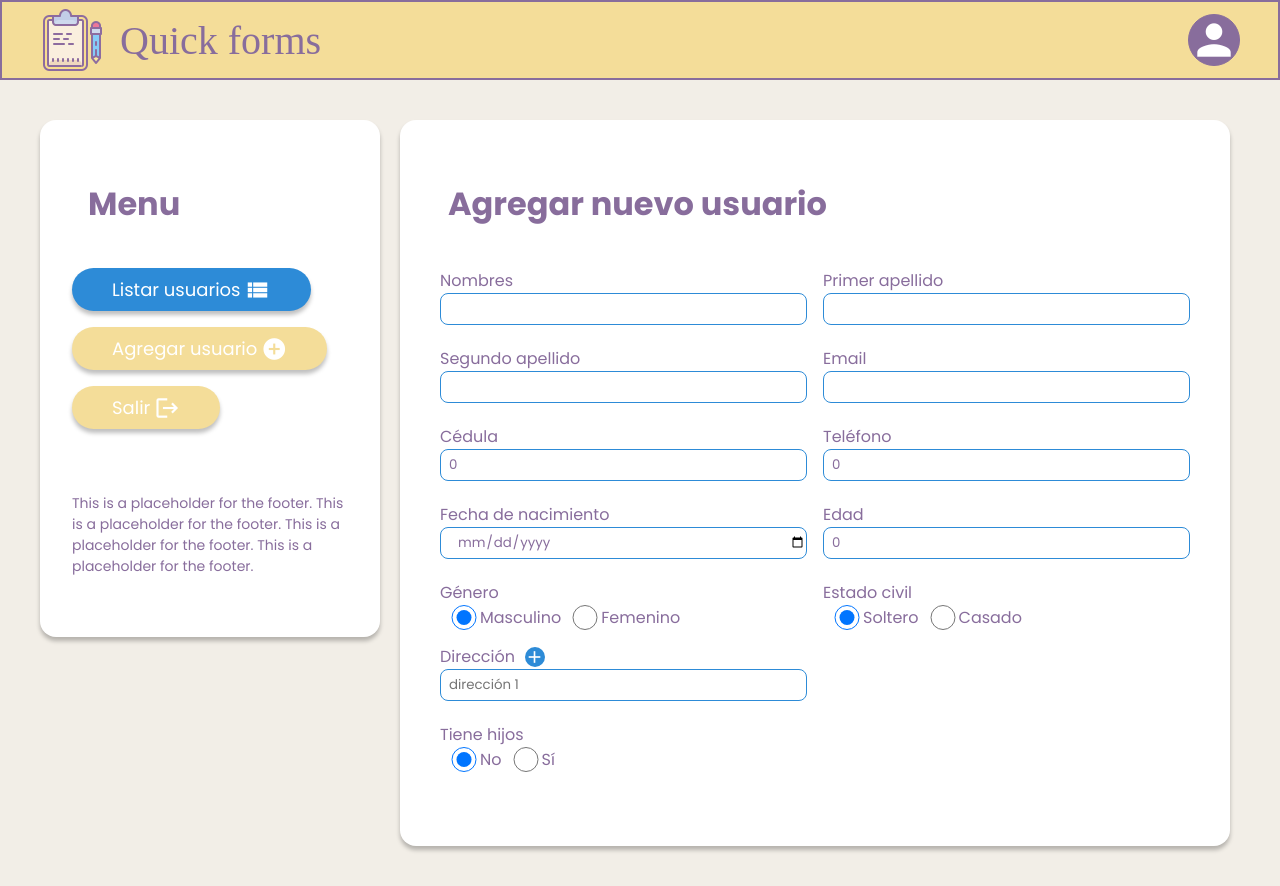
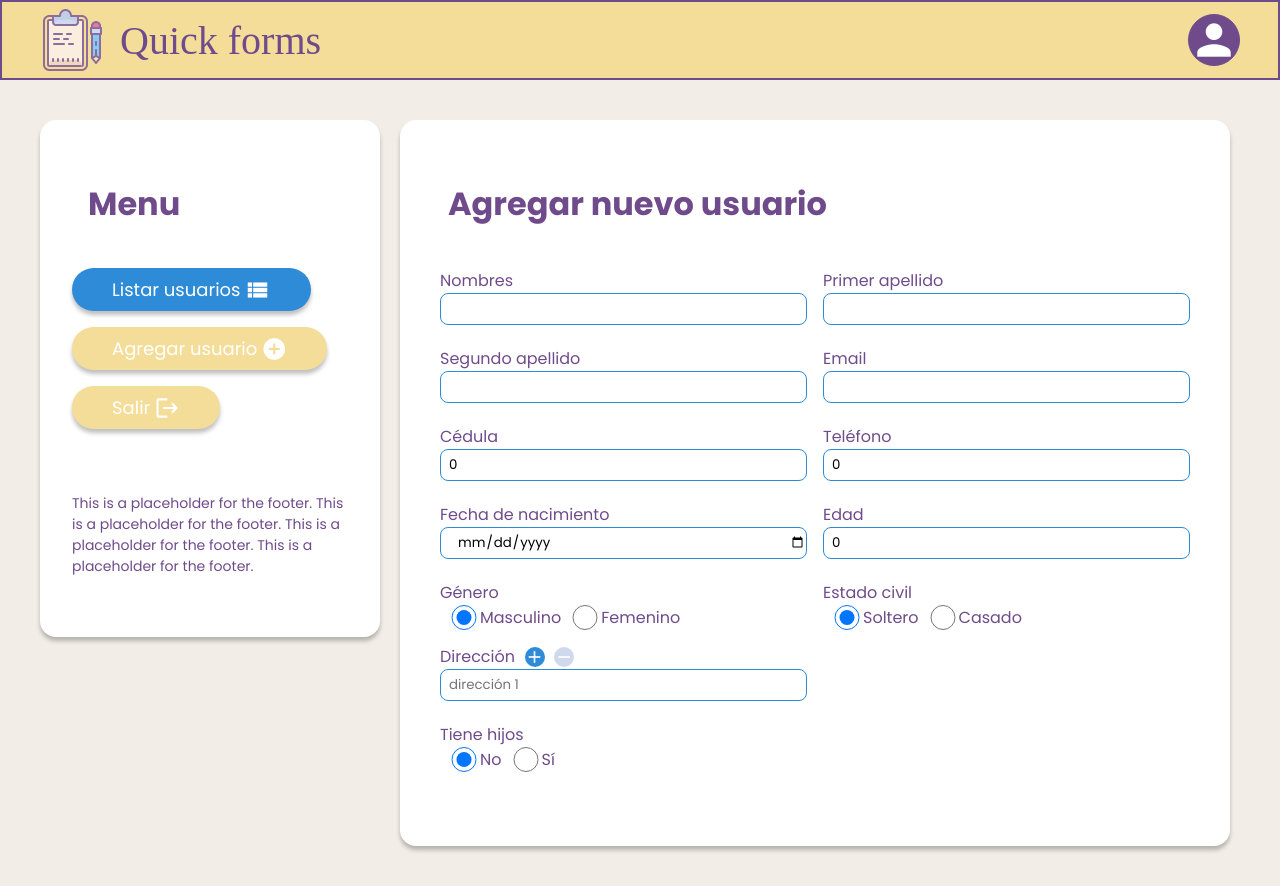
Before and after one commit to mecamon/unphu-dev-test, a React (Vite) app: page / in a window 1280 px wide. Built offline with nearby package versions, Linux system fonts and the light colour scheme; a web font is replaced by a local one.

Commit message:
multiple addresses added

```diff
--- a/src/components/custom-input/custom-input.tsx
+++ b/src/components/custom-input/custom-input.tsx
@@ -3,6 +3,7 @@ import styles from "./custom-input.module.scss";
 
 export function CustomInput({
   type,
+  id,
   fieldName,
   messageErr,
   placeholder,
@@ -14,7 +15,7 @@ export function CustomInput({
   return (
     <div className={styles.container}>
       <input
-        id={fieldName}
+        id={id ? id : fieldName}
         type={type}
         name={fieldName}
         placeholder={placeholder}
@@ -37,6 +38,7 @@ export function CustomInput({
 interface Props {
   type: "text" | "email" | "number" | "date";
   value: any;
+  id?: string;
   placeholder?: string;
   fieldName: string;
   messageErr: string;
--- a/src/components/custom-radio-input/custom-radio-input.tsx
+++ b/src/components/custom-radio-input/custom-radio-input.tsx
@@ -9,11 +9,7 @@ export function CustomRadioInput({
   return (
     <div className={styles.container}>
       {options.map((o) => (
-        <label
-          key={!o.value ? o.name : o.value}
-          className={styles.radioLabel}
-          htmlFor={o.name}
-        >
+        <label key={o.name} className={styles.radioLabel} htmlFor={o.name}>
           <input
             id={o.name}
             type="radio"
--- a/src/components/users-form/users-form.module.scss
+++ b/src/components/users-form/users-form.module.scss
@@ -67,3 +67,21 @@ form {
     font-size: 20px;
   }
 }
+
+.removeAddressButton {
+  margin-left: 0.6rem;
+  border-radius: 9999px;
+  background-color: var(--danger-color);
+  span {
+    color: white;
+    font-size: 20px;
+  }
+}
+.removeAddressButton:disabled {
+  background-color: var(--complement-color);
+}
+
+.buttonGroup {
+  display: flex;
+  align-items: center;
+}
--- a/src/components/users-form/users-form.tsx
+++ b/src/components/users-form/users-form.tsx
@@ -17,17 +17,30 @@ export function UsersForm() {
     phone: 0,
     email: "",
     status: "single",
-    anyKids: false,
+    anyKids: "no",
     dateOfBirth: "",
   });
 
   function changeHandler(e: any) {
     const field = e.target.name;
     const value = e.target.value;
+    if (field === "address") {
+      updateAddress(e);
+    } else {
+      setUserData((u) => ({
+        ...u,
+        [field]: value,
+      }));
+    }
+  }
 
+  function updateAddress(e: any) {
+    const pos = Number(e.target.id);
+    const addresses = [...userData.address];
+    addresses[pos] = e.target.value;
     setUserData((u) => ({
       ...u,
-      [field]: value,
+      address: [...addresses],
     }));
   }
 
@@ -35,6 +48,15 @@ export function UsersForm() {
     setUserData((u) => ({
       ...u,
       address: [...u.address, ""],
+    }));
+  }
+
+  function deleteOneAddress() {
+    const addresses = [...userData.address];
+    addresses.pop();
+    setUserData((u) => ({
+      ...u,
+      address: [...addresses],
     }));
   }
 
@@ -107,7 +129,7 @@ export function UsersForm() {
               <label htmlFor="phone">Teléfono</label>
               <CustomInput
                 fieldName="phone"
-                messageErr="Formato de correo inválido"
+                messageErr="Este campo es requerido"
                 type="number"
                 onChange={(e) => changeHandler(e)}
                 value={userData?.phone}
@@ -172,7 +194,7 @@ export function UsersForm() {
             <div className={styles.formGroup}>
               <label className={styles.addressLabel} htmlFor="">
                 Dirección
-                <div>
+                <div className={styles.buttonGroup}>
                   <button
                     type="button"
                     className={styles.addAddressButton}
@@ -180,14 +202,23 @@ export function UsersForm() {
                   >
                     <span className="material-icons">add</span>
                   </button>
+                  <button
+                    type="button"
+                    className={styles.removeAddressButton}
+                    disabled={userData.address.length === 1}
+                    onClick={() => deleteOneAddress()}
+                  >
+                    <span className="material-icons">remove</span>
+                  </button>
                 </div>
               </label>
               {userData.address.map((a, i) => (
                 <CustomInput
+                  id={i.toString()}
                   key={i}
                   type="text"
-                  value={a[i]}
-                  fieldName={a[i]}
+                  value={a}
+                  fieldName="address"
                   placeholder={`dirección ${i + 1}`}
                   messageErr="Este campo es requerido"
                   onChange={changeHandler}
@@ -203,8 +234,8 @@ export function UsersForm() {
               <CustomRadioInput
                 value={userData.anyKids}
                 options={[
-                  { name: "No", value: false },
-                  { name: "Sí", value: true },
+                  { name: "No", value: "no" },
+                  { name: "Sí", value: "si" },
                 ]}
                 fieldName="anyKids"
                 onChange={changeHandler}
--- a/src/index.scss
+++ b/src/index.scss
@@ -11,7 +11,7 @@
 :root {
   --base-color-1: #f2eee7;
   --base-color-2: #f4dd99;
-  --border-color-1: #886d9c;
+  --border-color-1: #704b8c;
   --accent-color: #2d8bd7;
   --danger-color: #d63949;
   --complement-color: #d0d9eb;
@@ -28,6 +28,9 @@ button {
   background-color: transparent;
   border: none;
   cursor: pointer;
+}
+input {
+  color: black;
 }
 
 .user-icon {
--- a/src/models/models.ts
+++ b/src/models/models.ts
@@ -9,7 +9,7 @@ export interface User {
   phone: number;
   email: string;
   status: string;
-  anyKids: boolean;
+  anyKids: string;
   dateOfBirth: string;
 }
 
```
